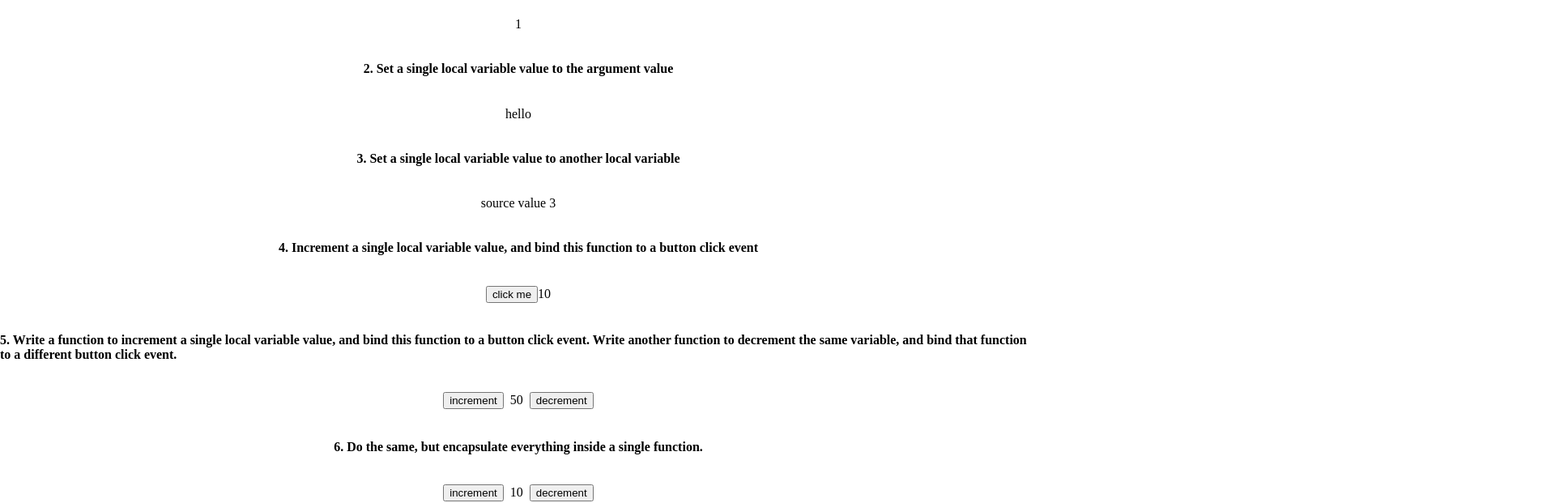
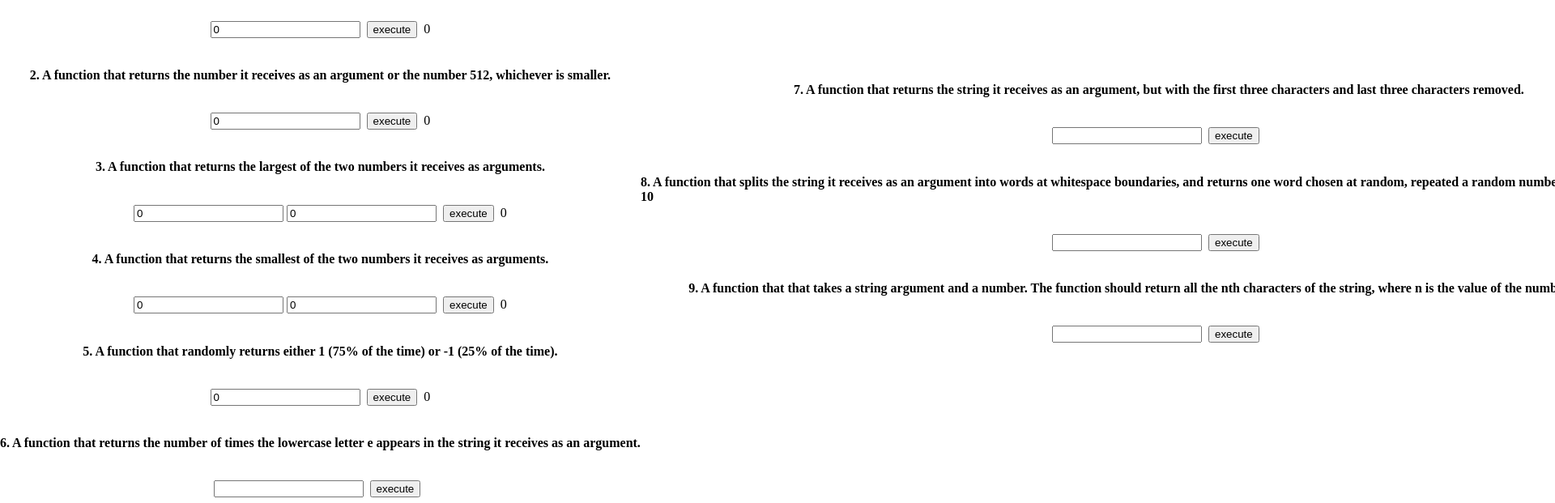
Before and after one commit to makemoneyfast/webpack-ts-react, a React app: page / in a window 1280 px wide. Shown: the part 140-761 px from the top of the page at 81% size, 1920 px wide, since content can reach past the window. Built offline with nearby package versions, Linux system fonts and the light colour scheme; the HTML template or start-up script is replaced by a standard one.

Commit message:
Math and logic exercises

```diff
--- a/src/index.tsx
+++ b/src/index.tsx
@@ -2,168 +2,226 @@ import { createRoot } from "react-dom/client";
 import React, { useState } from "react";
 import "./style.css";
 
-// const element = document.createElement("div");
-// document.body.appendChild(element);
+const Container = () => {
+  // 1.
+  const [input1, setInput1] = useState(0);
+  const [answer1, setAnswer1] = useState(0);
 
-const Container = () => {
-  // write a function that returns nothing, but sets the
-  // value of the local variable 'answer1' to a specific number.
+  // Define a function called 'one' that it returns the number it receives as an argument or
+  // the number 49, whichever is larger.
 
-  let answer1: number;
+  const click1 = () => setAnswer1(one(input1));
 
-  function one() {
-    answer1 = 1;
-  }
-  one();
-  console.log("this is answer1", answer1);
+  // 2.
+  const [input2, setInput2] = useState(0);
+  const [answer2, setAnswer2] = useState(0);
 
-  // write a function that returns nothing, but sets the
-  // value of the local variable 'answer2' to the value of its single
-  // string argument.
+  // Define a function called 'two' that returns the number it receives as an argument or the
+  // number 512, whichever is smaller.
 
-  let answer2: string;
+  const click2 = () => setAnswer2(two(input2));
 
-  function two(answer: string) {
-    answer2 = answer;
-  }
-  two("hello");
-  console.log("this is answer2", answer2);
+  // 3.
+  const [input3a, setInput3a] = useState(0);
+  const [input3b, setInput3b] = useState(0);
+  const [answer3, setAnswer3] = useState(0);
 
-  // write a function that returns nothing, but sets the
-  // value of the local variable 'answer3' to the value of the
-  // local variable 'sourceValue3'.
+  // Define a function called 'three' that it returns the largest of the two numbers it receives as
+  // arguments.
 
-  const sourceValue3 = "source value 3";
-  let answer3: string;
+  const click3 = () => setAnswer3(three(input3a, input3b));
 
-  function three() {
-    answer3 = sourceValue3;
-  }
-  three();
-  console.log("this is answer3", answer3);
+  // 4.
+  const [input4a, setInput4a] = useState(0);
+  const [input4b, setInput4b] = useState(0);
+  const [answer4, setAnswer4] = useState(0);
 
-  // write a function that returns nothing, but increments the local
-  // variable 'answer4' by 10. Update the arrow function clickHandler4
-  // to execute this function.
+  // Define a function called 'four' that it returns the smallest of the two numbers it receives
+  // as arguments.
 
-  let answer4 = 10;
-  function four() {
-    answer4 = answer4 + 10;
-  }
-  const clickHandler4: () => void = () => four();
+  const click4 = () => setAnswer4(four(input4a, input4b));
+  // 5.
+  const [input5, setInput5] = useState(0);
+  const [answer5, setAnswer5] = useState(0);
 
-  console.log("this is answer4", answer4);
+  // Define a function called 'five' that it randomly returns either 1 (75% of the time) or -1
+  // (25% of the time).
 
-  // write a function that returns nothing, but increments the local
-  // variable 'answer5' by 100. Update the arrow function
-  // incrementClickHandler5 to execute this function.
+  const click5 = () => setAnswer5(five(input5));
+  // 6.
+  const [input6, setInput6] = useState("");
+  const [answer6, setAnswer6] = useState("");
 
-  // write another function that returns nothing, but decrements 'answer5'
-  // by 19. Update the arrow function decrementClickHandler5
-  // to execute this function.
+  // Define a function called 'six' that it returns the number of times the lowercase letter e
+  // appears in the string it receives as an argument.
 
-  let answer5 = 50;
-  function five() {
-    answer5 = answer5 + 10;
-  }
-  const incrementClickHandler5: () => void = () => five();
+  const click6 = () => setAnswer6(six(input6));
+  // 7.
+  const [input7, setInput7] = useState("");
+  const [answer7, setAnswer7] = useState("");
 
-  function six() {
-    answer5 = answer5 - 19;
-  }
-  const decrementClickHandler5: () => void = () => six();
+  // Define a function called 'seven' that it returns the string it receives as an argument, but
+  // with the first three characters and last three characters removed.
 
-  // write a function that takes a single function as an argument,
-  // and returns an object with two function properties
-  // called increment and decrement.
+  const click7 = () => setAnswer7(seven(input7));
+  // 8.
+  const [input8, setInput8] = useState("");
+  const [answer8, setAnswer8] = useState("");
 
-  // but increments the local
-  // variable 'answer5' by 100. Update the arrow function
-  // incrementClickHandler5 to execute this function.
+  // Define a function called 'eight' that it splits the string it receives as an argument into
+  // words at whitespace boundaries, and returns one word chosen at random,
+  // repeated a random number of times from 1 to 10
 
-  // write another function that returns nothing, but decrements 'answer5'
-  // by 19. Update the arrow function decrementClickHandler5
-  // to execute this function.
+  const click8 = () => setAnswer8(eight(input8));
+  // 9.
+  const [input9, setInput9] = useState("");
+  const [answer9, setAnswer9] = useState("");
 
-  // Call the function and set 'incrementClickHandler6' and
-  // 'decrementClickHandler6' to each call one of the two functions
-  // your function returns.
+  // Define a function called 'nine' that takes a string argument and a number.
+  // The function should return all the nth characters of the string, where n is
+  // the value of the number argument.
 
-  // define your function here
-
-  function seven(lala: (newValue: number) => void) {
-    let internal = 10;
-    return {
-      increment: () => {
-        internal = internal + 1;
-        lala(internal);
-      },
-      decrement: () => {
-        internal = internal - 1;
-        lala(internal);
-      },
-    };
-  }
-
-  const [answer6, setAnswer6] = useState(10);
-  const callback6 = (newValue: number) => setAnswer6(newValue);
-
-  // call your function here
-  const lolo = seven(callback6);
-  const incrementClickHandler6: () => void = () => lolo.increment();
-  const decrementClickHandler6: () => void = () => lolo.decrement();
-
+  const click9 = () => setAnswer9(nine(input9));
   return (
     <div className="container">
-      <h3>Named functions</h3>
-      <h4>1. Set a single local variable value</h4>
-      <p>{answer1}</p>
-      <h4>2. Set a single local variable value to the argument value</h4>
-      <p>{answer2}</p>
-      <h4>3. Set a single local variable value to another local variable</h4>
-      <p>{answer3}</p>
+      <h3>Math and logic</h3>
       <h4>
-        4. Increment a single local variable value, and bind this function to a
-        button click event
-      </h4>
-      <p>
-        <input type="button" onClick={clickHandler4} value="click me" />
-        {answer4}
-      </p>
-      <h4>
-        5. Write a function to increment a single local variable value, and bind
-        this function to a button click event. Write another function to
-        decrement the same variable, and bind that function to a different
-        button click event.
+        1. A function that returns the number it receives as an argument or the
+        number 49, whichever is larger.
       </h4>
       <p>
         <input
-          type="button"
-          onClick={incrementClickHandler5}
-          value="increment"
-        />
-        &nbsp; {answer5} &nbsp;
-        <input
-          type="button"
-          onClick={decrementClickHandler5}
-          value="decrement"
-        />
+          type="text"
+          value={input1}
+          onChange={(e) => setInput1(parseInt(e.target.value))}
+        />{" "}
+        &nbsp;
+        <input type="button" onClick={click1} value="execute" /> &nbsp;
+        {"" + answer1}
       </p>
       <h4>
-        6. Do the same, but encapsulate everything inside a single function.
+        2. A function that returns the number it receives as an argument or the
+        number 512, whichever is smaller.
       </h4>
       <p>
         <input
-          type="button"
-          onClick={incrementClickHandler6}
-          value="increment"
-        />
-        &nbsp; {answer6} &nbsp;
+          type="text"
+          value={input2}
+          onChange={(e) => setInput2(parseInt(e.target.value))}
+        />{" "}
+        &nbsp;
+        <input type="button" onClick={click2} value="execute" /> &nbsp;
+        {"" + answer2}
+      </p>
+      <h4>
+        3. A function that returns the largest of the two numbers it receives as
+        arguments.
+      </h4>
+      <p>
         <input
-          type="button"
-          onClick={decrementClickHandler6}
-          value="decrement"
-        />
+          type="text"
+          value={input3a}
+          onChange={(e) => setInput3a(parseInt(e.target.value))}
+        />{" "}
+        <input
+          type="text"
+          value={input3b}
+          onChange={(e) => setInput3b(parseInt(e.target.value))}
+        />{" "}
+        &nbsp;
+        <input type="button" onClick={click3} value="execute" /> &nbsp;
+        {"" + answer3}
+      </p>
+      <h4>
+        4. A function that returns the smallest of the two numbers it receives
+        as arguments.
+      </h4>
+      <p>
+        <input
+          type="text"
+          value={input4a}
+          onChange={(e) => setInput4a(parseInt(e.target.value))}
+        />{" "}
+        <input
+          type="text"
+          value={input4b}
+          onChange={(e) => setInput4b(parseInt(e.target.value))}
+        />{" "}
+        &nbsp;
+        <input type="button" onClick={click4} value="execute" /> &nbsp;
+        {"" + answer4}
+      </p>
+      <h4>
+        5. A function that randomly returns either 1 (75% of the time) or -1
+        (25% of the time).
+      </h4>
+      <p>
+        <input
+          type="text"
+          value={input5}
+          onChange={(e) => setInput5(parseInt(e.target.value))}
+        />{" "}
+        &nbsp;
+        <input type="button" onClick={click5} value="execute" /> &nbsp;
+        {"" + answer5}
+      </p>
+      <h4>
+        6. A function that returns the number of times the lowercase letter e
+        appears in the string it receives as an argument.
+      </h4>
+      <p>
+        <input
+          type="text"
+          value={input6}
+          onChange={(e) => setInput6(e.target.value)}
+        />{" "}
+        &nbsp;
+        <input type="button" onClick={click6} value="execute" /> &nbsp;
+        {"" + answer6}
+      </p>
+      <h4>
+        7. A function that returns the string it receives as an argument, but
+        with the first three characters and last three characters removed.
+      </h4>
+      <p>
+        <input
+          type="text"
+          value={input7}
+          onChange={(e) => setInput7(e.target.value)}
+        />{" "}
+        &nbsp;
+        <input type="button" onClick={click7} value="execute" /> &nbsp;
+        {"" + answer7}
+      </p>
+      <h4>
+        8. A function that splits the string it receives as an argument into
+        words at whitespace boundaries, and returns one word chosen at random,
+        repeated a random number of times from 1 to 10
+      </h4>
+      <p>
+        <input
+          type="text"
+          value={input8}
+          onChange={(e) => setInput8(e.target.value)}
+        />{" "}
+        &nbsp;
+        <input type="button" onClick={click8} value="execute" /> &nbsp;
+        {"" + answer8}
+      </p>
+      <h4>
+        9. A function that that takes a string argument and a number. The
+        function should return all the nth characters of the string, where n is
+        the value of the number argument.
+      </h4>
+      <p>
+        <input
+          type="text"
+          value={input9}
+          onChange={(e) => setInput9(e.target.value)}
+        />{" "}
+        &nbsp;
+        <input type="button" onClick={click9} value="execute" /> &nbsp;
+        {"" + answer9}
       </p>
     </div>
   );
```
Also changed, not shown: src/archive/side_effects.tsx (added, +173 -0 lines).
